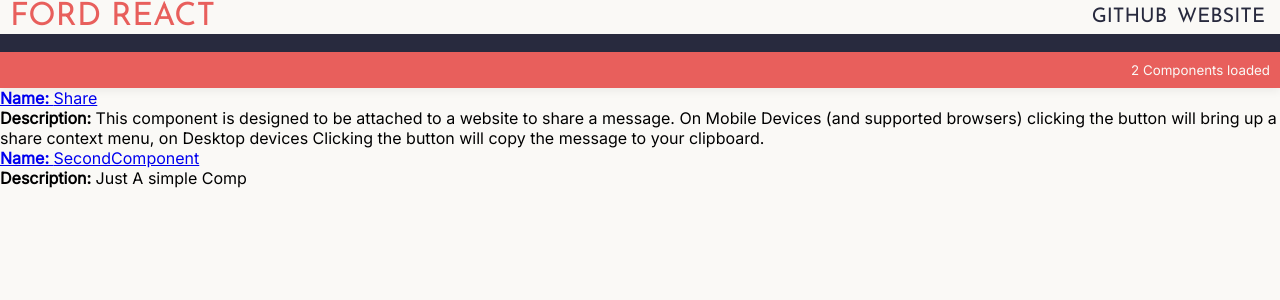
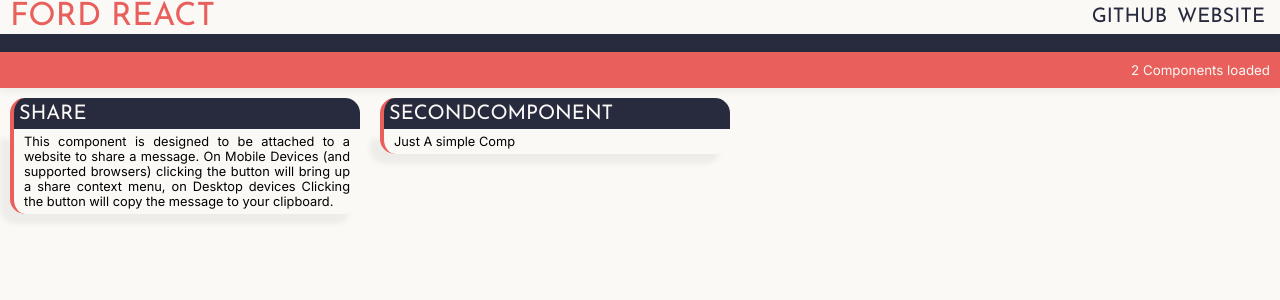
Before and after one commit to Fordcois/ford-react-library, a React (Vite) app: page / in a window 1280 px wide. Shown: the top 300 px of the page. Built offline with nearby package versions, Linux system fonts and the light colour scheme.

Commit message:
Removes ProjectsUsedIn field from JSON

```diff
--- a/src/App.jsx
+++ b/src/App.jsx
@@ -12,7 +12,6 @@
     ComponentName={LibraryEntry.name}
     passedComponent={<LibraryEntry.component/>}
     instructions={LibraryEntry.instructions}
-    projectsUsedIn={LibraryEntry.ProjectsUsedIn}
     codeLink={LibraryEntry.GithubLink}
     CSSLink={LibraryEntry.CSSLink}/>}/>
   ));
--- a/src/ComponentLibraryData.js
+++ b/src/ComponentLibraryData.js
@@ -7,10 +7,6 @@
 //   component: DirectImport,
 //   GithubLink: Link to Components Code,
 //   CSSLink: Link to Componenets CSS,
-//   ProjectsUsedIn: [
-//     {projectName:'Project 1',projectURL:'https://github.com/Fordcois/Project1'},
-//     {projectName:'Project 2',projectURL:'https://github.com/Fordcois/Project2'}
-//                   ],
 //   Tags:['Search','Tags']
 // }
 
@@ -25,9 +21,6 @@
       component: ShareButton,
       GithubLink:'https://github.com/Fordcois/ford-react-library/blob/main/src/components/shareButton.jsx',
       CSSLink:'https://github.com/Fordcois/ford-react-library/blob/main/src/components/stylesheets/shareButton.css',
-      ProjectsUsedIn: [
-        {projectName:'Portfolio',projectURL:'https://github.com/Fordcois/Portfolio'}
-                      ],
       Tags:['SHARE','CSS','SOCIALS']
     },
     {
--- a/src/Pages/compviewpage.jsx
+++ b/src/Pages/compviewpage.jsx
@@ -1,17 +1,11 @@
-import Banner from "../components/Banner/Banner";
+import Banner from "../components/SiteComponents/Banner";
 
 // eslint-disable-next-line react/prop-types
-const ViewComponentPage = ({ ComponentName,passedComponent, instructions, projectsUsedIn,codeLink,CSSLink }) => {
-// eslint-disable-next-line
-const linkedUsedInProjects = projectsUsedIn?.map((project, index) => (
-    <a key={index} href={project.projectURL} target="_blank" rel="noopener noreferrer">
-      {project.projectName}
-    </a>
-    ));
+const ViewComponentPage = ({ ComponentName,passedComponent, instructions,codeLink,CSSLink }) => {
 
   return (
     <div>
-      <Banner ComponentName={ComponentName} codeLink={codeLink} CSSLink={CSSLink} linkedUsedInProjects={linkedUsedInProjects} instructions={instructions}/>
+      <Banner ComponentName={ComponentName} codeLink={codeLink} CSSLink={CSSLink} instructions={instructions}/>
       <div className="ComponentWindow">
         {passedComponent}
       </div>
--- a/src/Pages/index.jsx
+++ b/src/Pages/index.jsx
@@ -1,23 +1,24 @@
-import Banner from "../components/Banner/Banner";
 import '@fontsource/inter';
+import Banner from "../components/SiteComponents/Banner";
+import ComponentCard from '../components/SiteComponents/ComponentCard';
 import ComponentLibraryData from "../ComponentLibraryData";
 
 const Homepage = () => {
   const Components = ComponentLibraryData.map((component, index) => (
-    <ul key={index}>
-      <li>
-        <a href={component.url}><strong>Name:</strong> {component.name} </a>
-      </li>
-      <li>
-        <strong>Description:</strong> {component.description}
-      </li>
-    </ul>
+
+    <ComponentCard
+      key={index}
+      name={component.name}
+      description={component.description}
+      url={component.url}
+      tags={component.tags}
+    />
   ));
 
   return (
     <div>
-      <Banner/>
-      <div>
+      <Banner />
+      <div className='Homepage-Container'>
         {Components}
       </div>
     </div>
--- a/src/components/Banner/Banner.jsx
+++ b/src/components/SiteComponents/Banner.jsx
@@ -1,8 +1,8 @@
 import { numberOfComponents } from "../../ComponentLibraryData";
 // eslint-disable-next-line react/prop-types
-const Banner = ({ComponentName,codeLink,CSSLink,linkedUsedInProjects,instructions}) => {
+const Banner = ({ComponentName,codeLink,CSSLink,instructions}) => {
 
-    const HomePageMode = !codeLink && !CSSLink && !linkedUsedInProjects && !instructions && !ComponentName;
+    const HomePageMode = !codeLink && !CSSLink && !instructions && !ComponentName;
     //TODO Refactor according to DRY Principles
     return (
         HomePageMode ? (
@@ -34,7 +34,6 @@
             </div>
             <div className='ProjectBanner'>
                 <span className="ProjectBannerTitle">{ComponentName? ComponentName: ''}&nbsp;</span>
-                <span>{linkedUsedInProjects ? linkedUsedInProjects: ''}</span>
             </div>
             <div className='InstructionsBanner'>
                 {instructions? instructions: 'Look at code for further instructions'};
--- /dev/null
+++ b/src/components/SiteComponents/ComponentCard.jsx
@@ -0,0 +1,16 @@
+// eslint-disable-next-line react/prop-types
+const ComponentCard = ({ name, description, url, tags }) => {
+  return (
+    // Drop Shadow for the Card
+    <div className="Component-card-container">
+      <div className="Header">
+        <a href={url} className="title">{name}</a></div>
+        <div className="Description">{description}</div>
+        {/* Description Should Have Max Height and then scrollable */}
+
+    </div>
+  );
+};
+
+export default ComponentCard;
+``
--- a/src/index.css
+++ b/src/index.css
@@ -107,3 +107,41 @@
   box-shadow: var(--Shadow);
   border-left: 4px solid var(--Primary);
 }
+
+.Homepage-Container{
+  display: flex;
+  flex-wrap: wrap;
+}
+
+/* Component Card */
+.Component-card-container{
+  width: 350px;
+  padding: 10px;
+}
+.Component-card-container .Header{
+background-color: var(--Secondary);
+padding: 5px;
+border-radius: 15px 15px 0px 0px;
+border-left: 4px solid var(--Primary);
+}
+.Component-card-container .Header:hover{
+  background-color: var(--Primary);
+
+}
+.Component-card-container .Description{
+  background-color: var(--White);
+  padding: 5px 10px;
+  font-size: .8rem;
+  text-align: justify;
+  background-color: var(--White);
+  border-radius:0px 0px 15px 15px;
+  box-shadow: var(--Shadow);
+  border-left: 4px solid var(--Primary);
+  }
+.Component-card-container .title{
+  font-family: var(--MainFont);
+  font-size: 1.25rem;
+  text-transform: uppercase;
+  text-decoration: none;
+  color: var(--White)
+}
```
